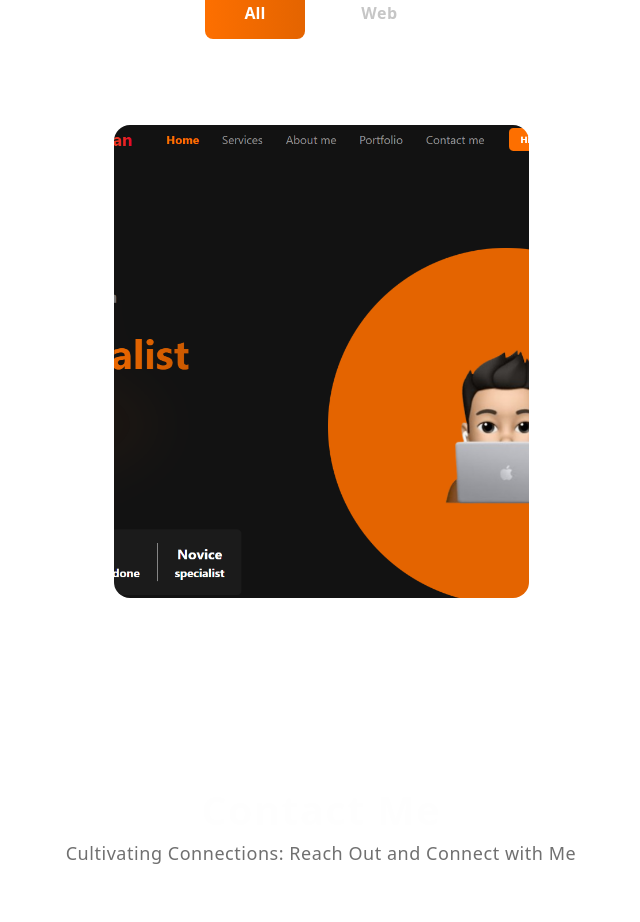
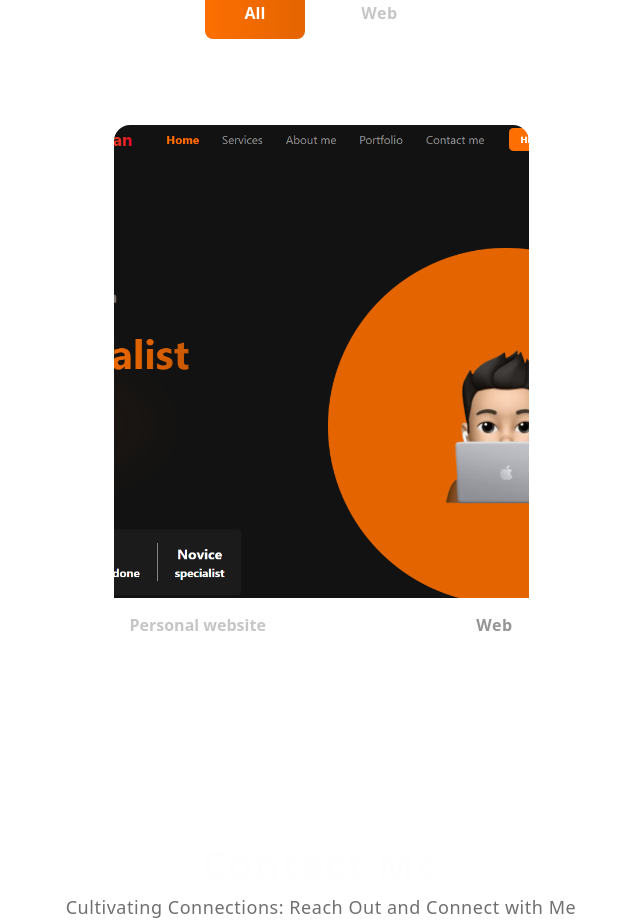
Before and after one commit to imranahmetov-png/my-blog, a React (Vite) app: page / in a window 1280 px wide. Shown: the part 3480-4402 px from the top of the page, without its empty margins (319-959 px from the left). Built offline with nearby package versions, Linux system fonts and the light colour scheme.

Commit message:
fix(portf): display project name and categories under images

```diff
--- a/src/component/Portfolio.tsx
+++ b/src/component/Portfolio.tsx
@@ -54,7 +54,7 @@ export default function UiPortfolio() {
           {/* Карточка 1 */}
           {filteredProjects.map((project) => (
             <a
-              className="max-w-[284px] max-h-[284px] sm:min-w-[415px] sm:min-h-[473px] rounded-[16px] overflow-hidden"
+              className="max-w-[284px] sm:min-w-[415px] rounded-2xl overflow-hidden"
               href={project.img}
               target="_blank"
               rel="noopener noreferrer"
@@ -62,10 +62,10 @@ export default function UiPortfolio() {
               <img
                 src={project.img}
                 alt="photoEX1"
-                className="max-w-[284px] max-h-[284px] sm:min-w-[415px] sm:min-h-[473px] object-cover "
+                className="max-w-[284px] max-h-[284px] sm:min-w-[415px] sm:min-h-[473px] object-cover"
               />
-              <div className="h-[58px] px-4 bg-white/8 rounded-b-[20px] overflow-hidden flex flex-row justify-between items-center">
-                <p className="text-[16px] text-[#c6c6c6] font-bold ">
+              <div className="px-4 h-[54px] bg-white/8 rounded-b-[20px] flex justify-between items-center">
+                <p className="text-[16px] text-[#c6c6c6] font-bold">
                   {project.name}
                 </p>
                 <p className="text-[16px] text-[#959595] font-bold tracking-[0.03em]">
--- a/src/component/service.tsx
+++ b/src/component/service.tsx
@@ -55,9 +55,9 @@ function UiService() {
         {service.map((s, i) => (
           <div
             key={i}
-            className="bg-[#FFFFFF]/4 w-full max-w-[183px] sm:min-w-[420px] sm:min-h-[340px] text-[#575757] flex flex-col rounded-xl py-[34px] px-[34px] gap-[16px] tracking-[0.03em]"
+            className="bg-[#FFFFFF]/4 w-full max-w-[183px] sm:min-w-[420px] sm:min-h-[340px] text-[#575757] flex flex-col rounded-xl py-[34px] px-[34px] gap-4 tracking-[0.03em]"
           >
-            <div className="flex flex-col justify-center items-center gap-[16px]">
+            <div className="flex flex-col justify-center items-center gap-4">
               <img
                 src={s.img}
                 alt={s.title}
```
